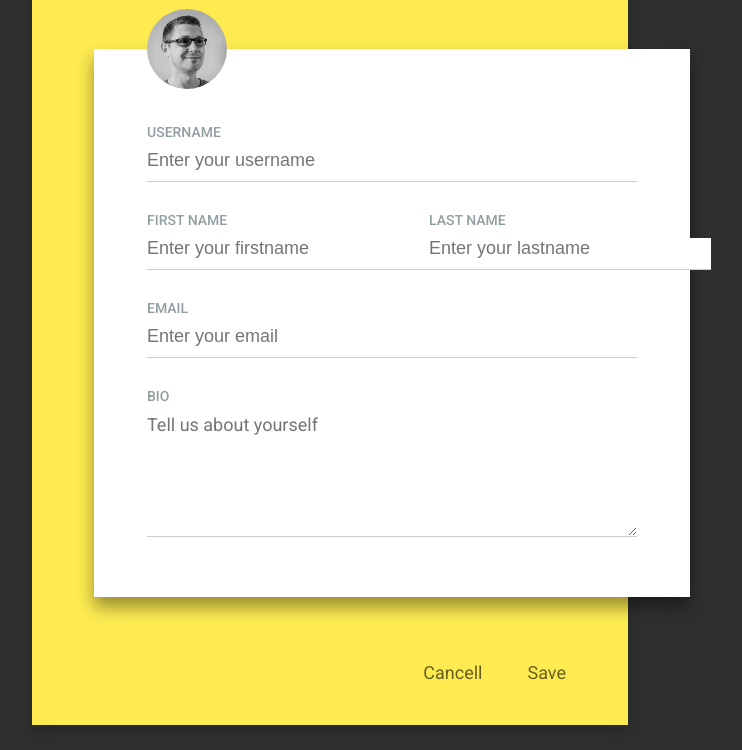
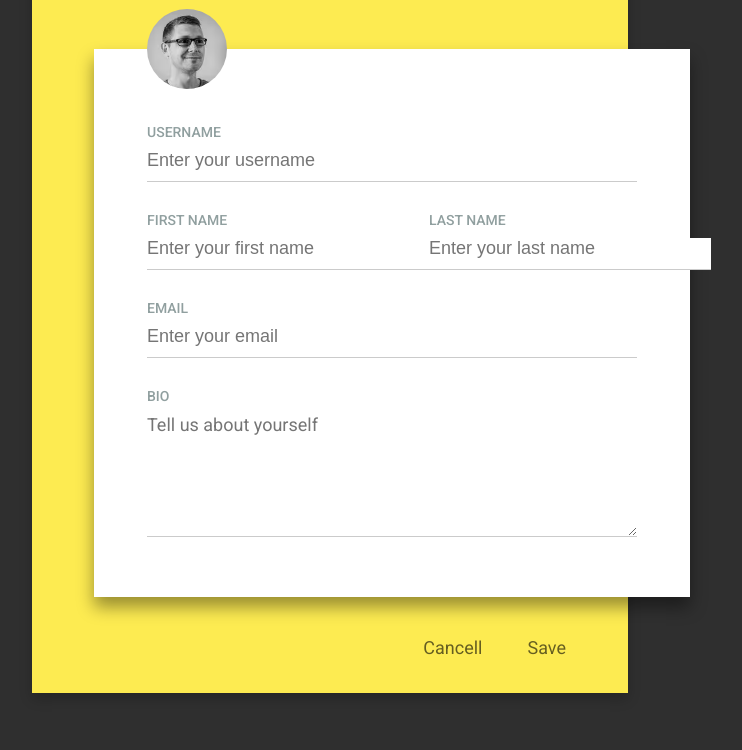
Before and after one commit to vdmkhrp-frontloops-markup/task-12, a website built with Vite: page index.html in a window 1280 px wide. Shown: the part 139-889 px from the top of the page, without its empty margins (310-1052 px from the left). After the commit the page ends 857 px from the top, so only its background shows below. Built offline with nearby package versions, Linux system fonts and the light colour scheme.

Commit message:
small fix

```diff
--- a/index.html
+++ b/index.html
@@ -63,7 +63,7 @@
               class="form__input"
               type="text"
               id="firstname"
-              placeholder="Enter your firstname"
+              placeholder="Enter your first name"
               required
             />
           </label>
@@ -73,7 +73,7 @@
               type="text"
               id="lastname"
               class="form__input"
-              placeholder="Enter your lastname"
+              placeholder="Enter your last name"
               required
             />
           </label>
--- a/src/style.scss
+++ b/src/style.scss
@@ -57,27 +57,26 @@ body {
 
 .registration {
   width: 100%;
-  min-height: 800px;
   margin-inline: auto;
   display: flex;
   flex-direction: column;
-  row-gap: 50px;
+  row-gap: 40px;
   background-color: #fdeb51;
 
   @media (width >= 768px) {
     max-width: 596px;
     box-shadow: 0 6px 12px rgba(#000, 0.2);
-    row-gap: 65px;
   }
 
   &__header {
     display: flex;
     align-items: center;
     justify-content: space-between;
-    padding: 40px 22px 20px;
+    padding: 40px 22px 25px;
 
     @media (width >= 768px) {
-      padding: 60px 62px 0;
+      padding-top: 60px;
+      padding-inline: 62px;
     }
   }
 
@@ -90,8 +89,8 @@ body {
     align-items: center;
     justify-content: flex-end;
     column-gap: 45px;
-    padding-bottom: 42px;
     padding-inline: 22px;
+    padding-bottom: 35px;
 
     @media (width >= 768px) {
       padding-inline: 62px;
```
